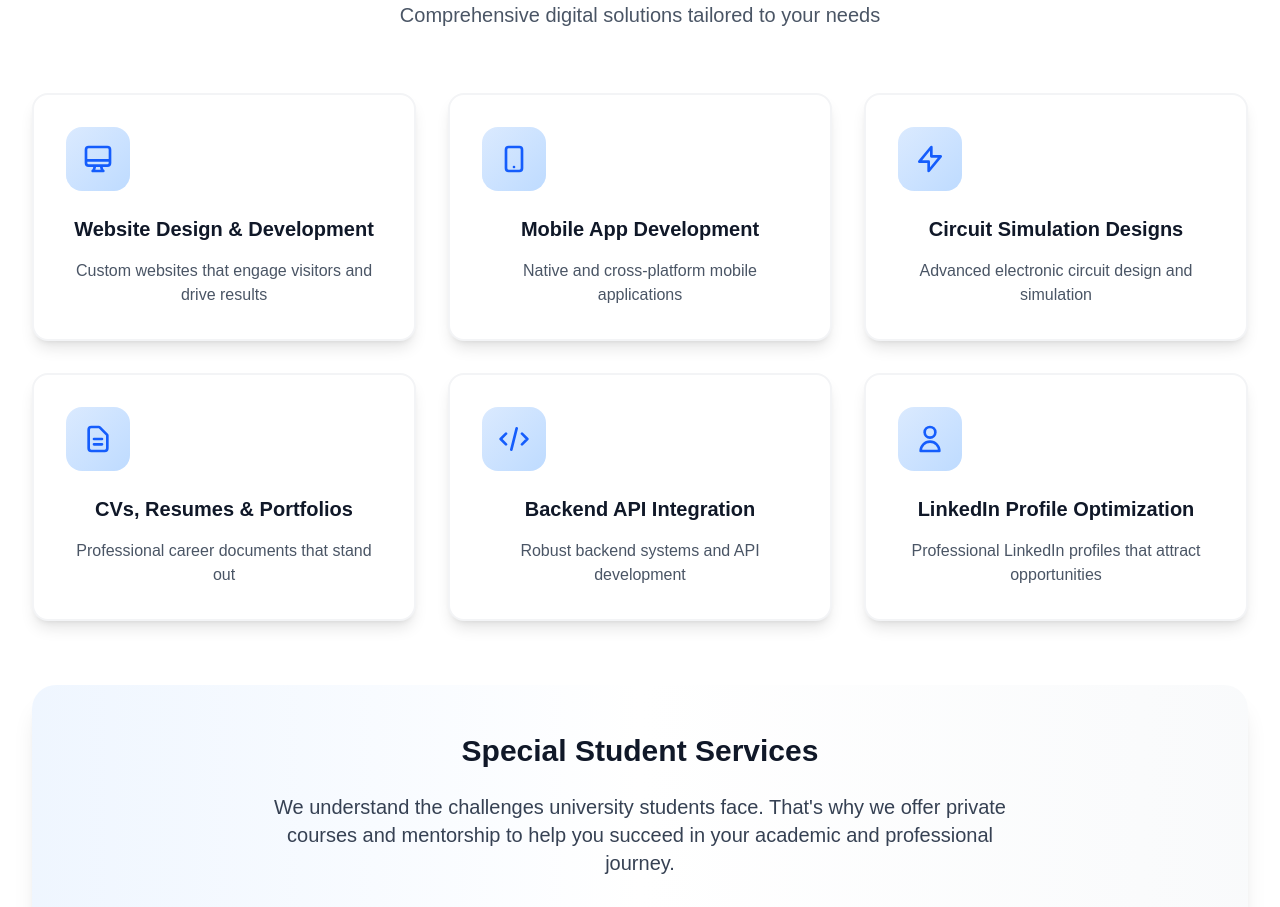
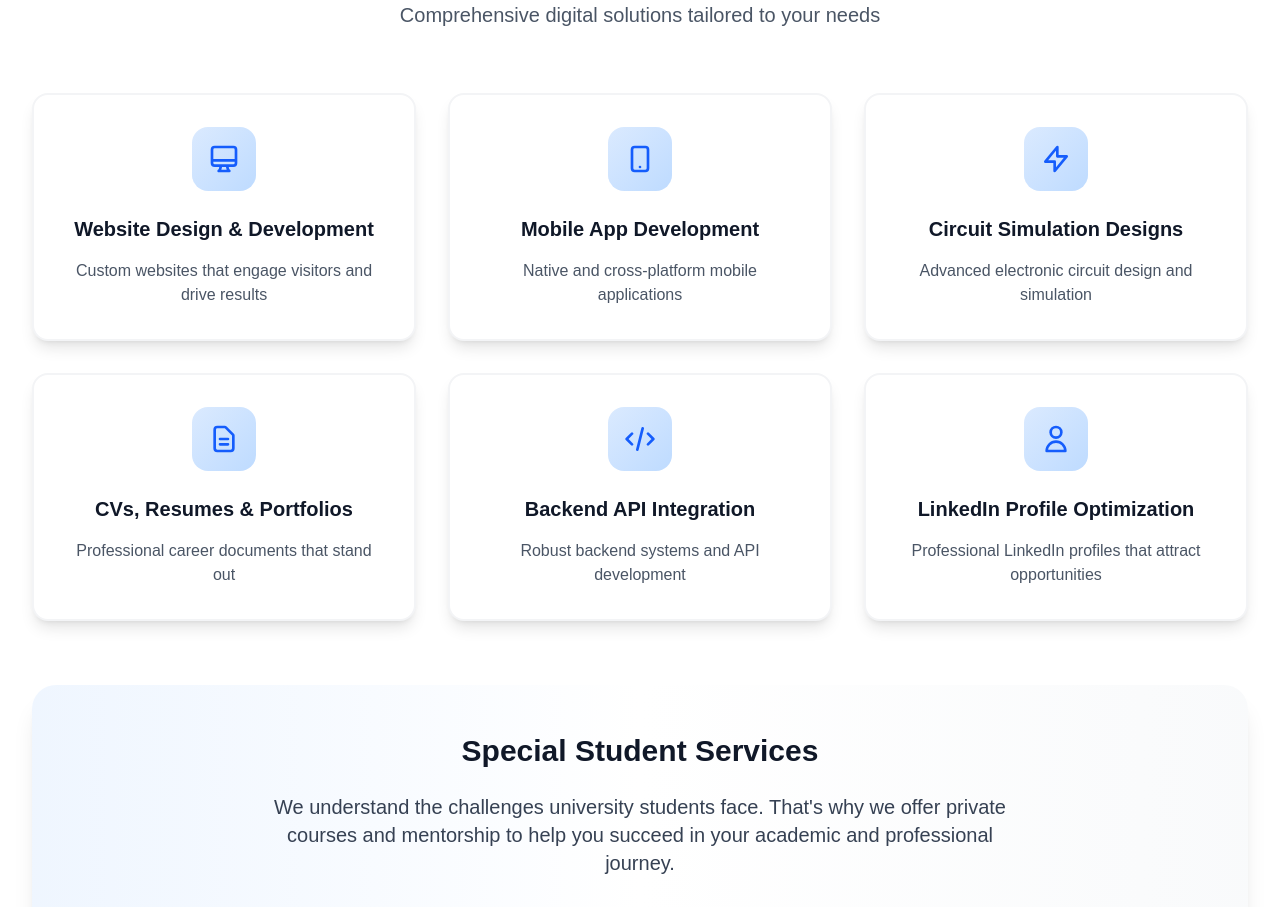
Before and after one commit to mohamad-bd/creavate-site, a Next.js app: page / in a window 1280 px wide. Shown: the part 1600-2507 px from the top of the page. Built offline with nearby package versions, Linux system fonts and the light colour scheme.

Commit message:
Center icons and content in What We Offer cards

```diff
--- a/src/app/page.tsx
+++ b/src/app/page.tsx
@@ -314,8 +314,8 @@ export default function Home() {
                   description: "Professional LinkedIn profiles that attract opportunities"
                 }
               ].map((service, index) => (
-                <div key={index} className="group bg-white border-2 border-gray-100 p-8 rounded-2xl shadow-lg hover:shadow-2xl transition-all duration-500 transform hover:scale-105 hover:border-blue-200">
-                  <div className="w-16 h-16 bg-gradient-to-br from-blue-100 to-blue-200 rounded-2xl flex items-center justify-center mb-6 group-hover:from-blue-200 group-hover:to-blue-300 transition-all duration-300">
+                <div key={index} className="group bg-white border-2 border-gray-100 p-8 rounded-2xl shadow-lg hover:shadow-2xl transition-all duration-500 transform hover:scale-105 hover:border-blue-200 text-center">
+                  <div className="w-16 h-16 bg-gradient-to-br from-blue-100 to-blue-200 rounded-2xl flex items-center justify-center mb-6 group-hover:from-blue-200 group-hover:to-blue-300 transition-all duration-300 mx-auto">
                     <svg className="w-8 h-8 text-blue-600" fill="none" stroke="currentColor" viewBox="0 0 24 24">
                       <path strokeLinecap="round" strokeLinejoin="round" strokeWidth={2} d={service.icon} />
                     </svg>
```
